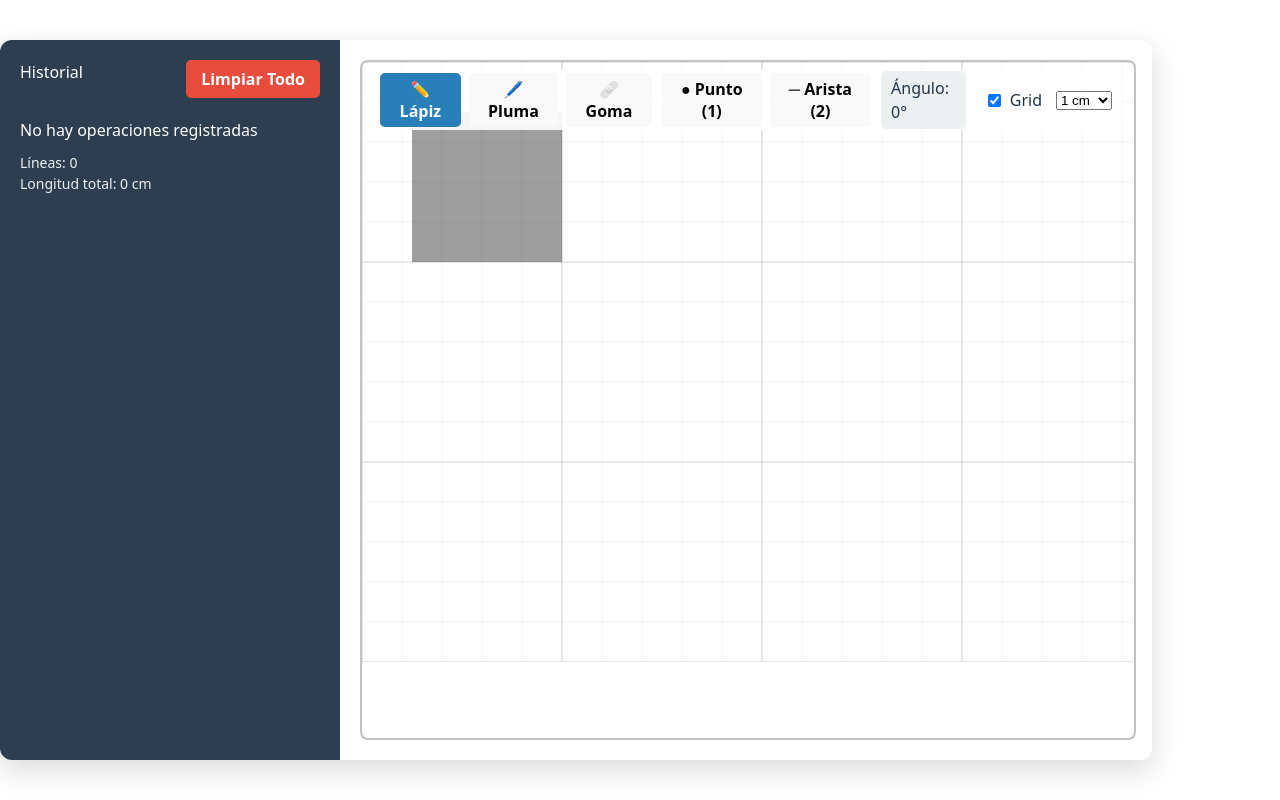
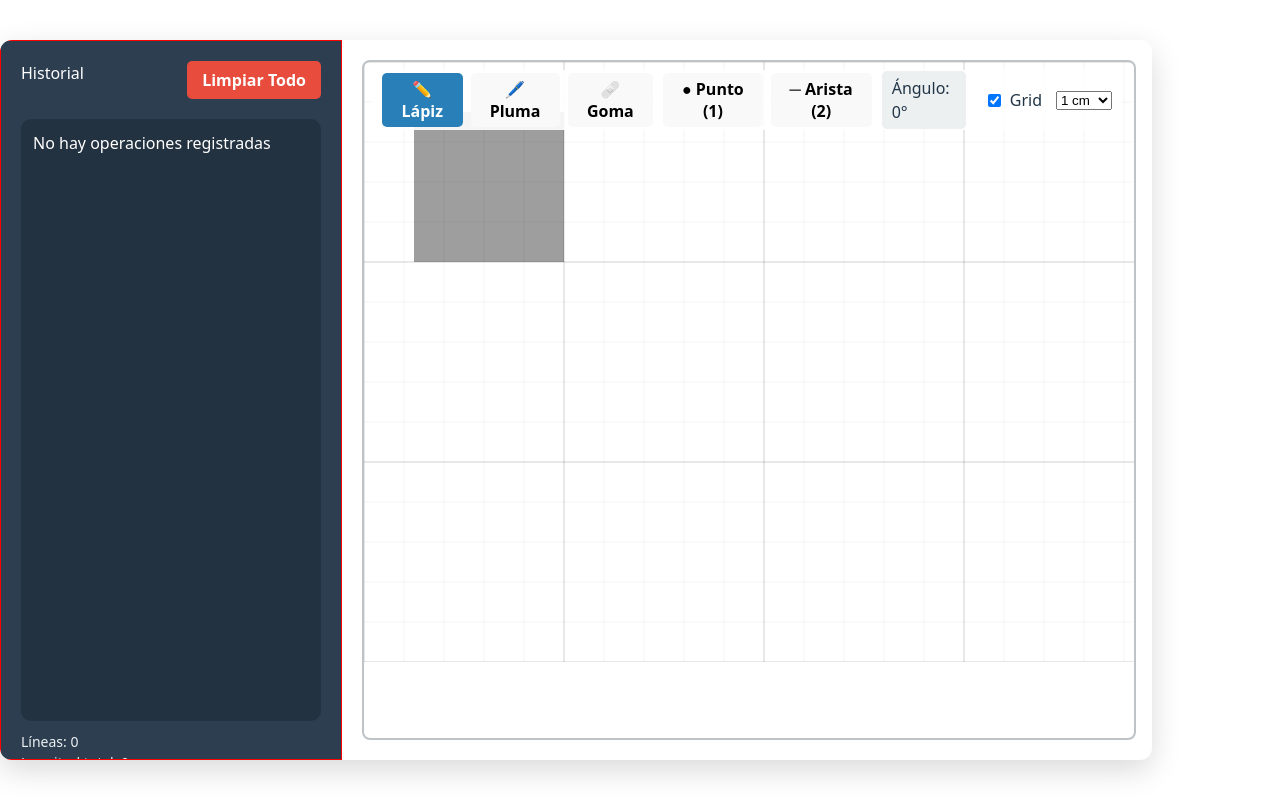
Before and after one commit to changastyle/CAD-WEB, a Svelte app: page / in a window 1280 px wide. Built offline with nearby package versions, Linux system fonts and the light colour scheme.

Commit message:
Mejorado el tema de las cotas y ahora queda ver el tema de los angulos como snap

```diff
--- a/src/components/Canvas.svelte
+++ b/src/components/Canvas.svelte
@@ -129,6 +129,8 @@
   // Redraw lines when inputs change
   $: if (drawCtx && drawCanvasEl) {
     drawCtx.clearRect(0, 0, drawCanvasEl.width, drawCanvasEl.height);
+
+    // Primero dibujamos todas las líneas
     drawnLines.forEach((line) => {
       drawCtx.setLineDash([]);
       drawCtx.strokeStyle = (selectedLineId === line.id) ? 'orange' : 'red';
@@ -137,9 +139,21 @@
       drawCtx.moveTo(line.startX * scale + offsetX, line.startY * scale + offsetY);
       drawCtx.lineTo(line.endX * scale + offsetX, line.endY * scale + offsetY);
       drawCtx.stroke();
+
+      // Dibujar la cota de la línea
+      const midX = (line.startX + line.endX) / 2 * scale + offsetX;
+      const midY = (line.startY + line.endY) / 2 * scale + offsetY;
+      const distInUnits = line.dist / gridSpacingPx;
+      drawCtx.font = '12px Arial';
+      drawCtx.fillStyle = 'black';
+      drawCtx.textAlign = 'center';
+      drawCtx.textBaseline = 'bottom';
+      const offset = 10;
+      drawCtx.fillText(`${Math.round(distInUnits)} ${unit}`, midX, midY - offset);
     });
+
+    // Luego dibujamos los vértices si están activados
     if (showVertices) {
-      // draw endpoints
       drawCtx.fillStyle = 'rgba(0,0,0,0.6)';
       drawnLines.forEach((line) => {
         const points = [
@@ -163,6 +177,8 @@
         drawCtx.fill();
       }
     }
+
+    // Finalmente, si hay preview, la dibujamos encima
     if (preview) {
       // Dibujar línea preview
       drawCtx.setLineDash([5, 5]);
@@ -177,48 +193,33 @@
       const dx = preview.endX - preview.startX;
       const dy = preview.endY - preview.startY;
       const distInPixels = Math.sqrt(dx*dx + dy*dy);
-      const lengthInUnits = distInPixels / gridSpacingPx; // Convertir píxeles a unidades seleccionadas
+      const lengthInUnits = distInPixels / gridSpacingPx;
 
-      // Posición para mostrar la longitud (en el centro de la línea)
+      // Posición para mostrar la longitud
       const midX = (preview.startX + preview.endX) / 2 * scale + offsetX;
       const midY = (preview.startY + preview.endY) / 2 * scale + offsetY;
 
-      // Mostrar longitud
+      // Mostrar longitud en azul (para distinguirla de las cotas finales)
       drawCtx.font = '14px Arial';
       drawCtx.fillStyle = 'blue';
       drawCtx.textAlign = 'center';
       drawCtx.textBaseline = 'bottom';
-      drawCtx.fillText(`${Math.round(lengthInUnits)} ${unit}`, midX, midY - 10);
+      drawCtx.fillText(`${Math.round(lengthInUnits)} ${unit}`, midX, midY - 15);
 
-      // Mostrar ángulo (ahora cerca del punto final)
+      // Mostrar ángulo cerca del punto final
       drawCtx.fillStyle = 'black';
       drawCtx.font = '12px Arial';
       const angle = preview.currentAngle;
       if (Math.abs(angle % 90) < 5 || Math.abs(angle % 90) > 85) {
-        // Para ángulos rectos, mostrar un cuadrado
         const size = 8;
         drawCtx.fillRect(preview.endX * scale + offsetX - size/2, preview.endY * scale + offsetY - size/2, size, size);
       } else {
-        // Para otros ángulos, mostrar círculo y valor
         drawCtx.beginPath();
         drawCtx.arc(preview.endX * scale + offsetX, preview.endY * scale + offsetY, 6, 0, Math.PI * 2);
         drawCtx.fill();
         drawCtx.fillText(`${Math.round(angle)}°`, preview.endX * scale + offsetX + 15, preview.endY * scale + offsetY);
       }
     }
-
-    // Dibujar cotas para las líneas existentes
-    drawnLines.forEach((line) => {
-      const midX = (line.startX + line.endX) / 2 * scale + offsetX;
-      const midY = (line.startY + line.endY) / 2 * scale + offsetY;
-      const distInUnits = line.dist / gridSpacingPx;
-      drawCtx.font = '12px Arial';
-      drawCtx.fillStyle = 'black';
-      drawCtx.textAlign = 'center';
-      drawCtx.textBaseline = 'bottom';
-      const offset = 10;
-      drawCtx.fillText(`${Math.round(distInUnits)} ${unit}`, midX, midY - offset);
-    });
   }
 
   function handleClick(e) {
--- a/src/components/History.svelte
+++ b/src/components/History.svelte
@@ -10,12 +10,13 @@
   export let gridSpacingPx;
 </script>
 
-<div class="history-panel">
+<div class="history-panel bsr">
   <div class="history-header">
     <div>Historial</div>
     <button class="clear-btn" on:click={onClear}>Limpiar Todo</button>
   </div>
 
+  <div class="listado-de-operaciones ">
     {#if operations.length === 0}
       <div class="empty-history">No hay operaciones registradas</div>
     {:else}
@@ -29,6 +30,7 @@
         </div>
       {/each}
     {/if}
+  </div>
 
   <div class="stats">
     <div>Líneas: {linesCount}</div>
@@ -38,6 +40,14 @@
 
 <style>
   .history-panel { width:300px; background:#2c3e50; color:white; padding:20px; overflow-y:auto; }
+  .listado-de-operaciones
+  {
+    background-color:rgba(0,0,0,0.2);
+    height: calc(100% - 100px);
+    overflow-y:scroll;
+    padding: 12px;
+    border-radius: 10px;
+  }
   .history-header { display:flex; justify-content:space-between; margin-bottom:20px; }
   .clear-btn { background:#e74c3c; border:none; padding:8px 15px; border-radius:5px; cursor:pointer; font-weight:bold; color:white; }
   .operation-item { padding:10px; margin-bottom:10px; background:#34495e; border-radius:5px; cursor:pointer; }
```
Lines whose indentation alone changed are shown as unchanged.
